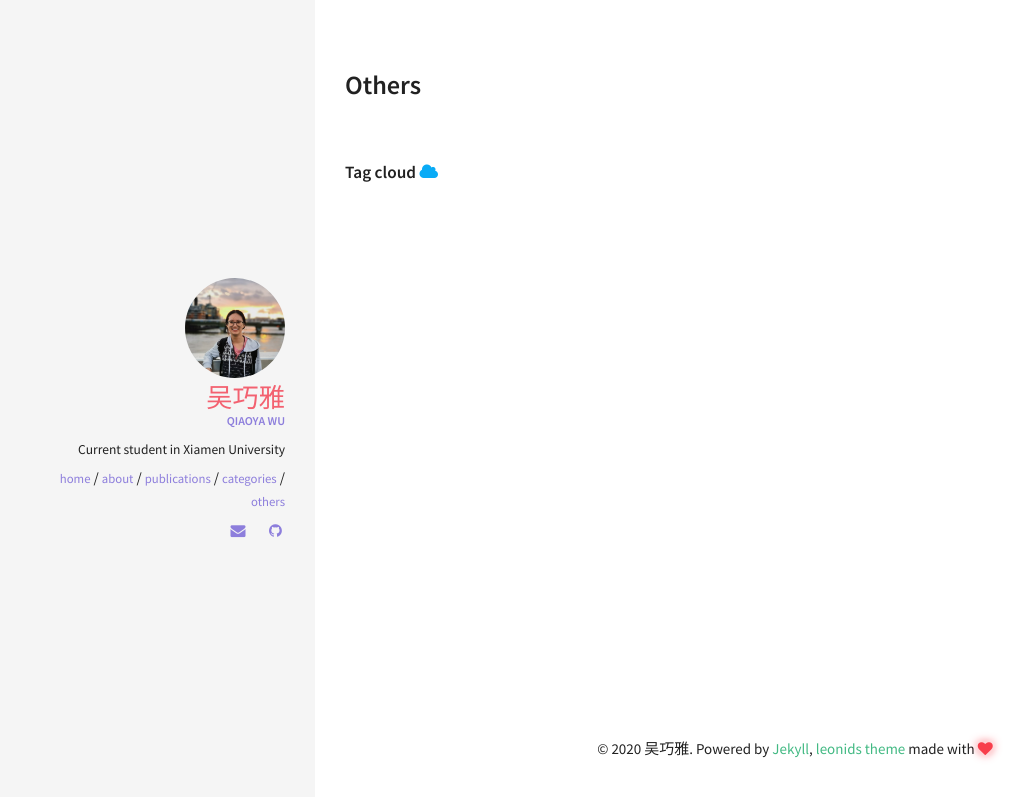
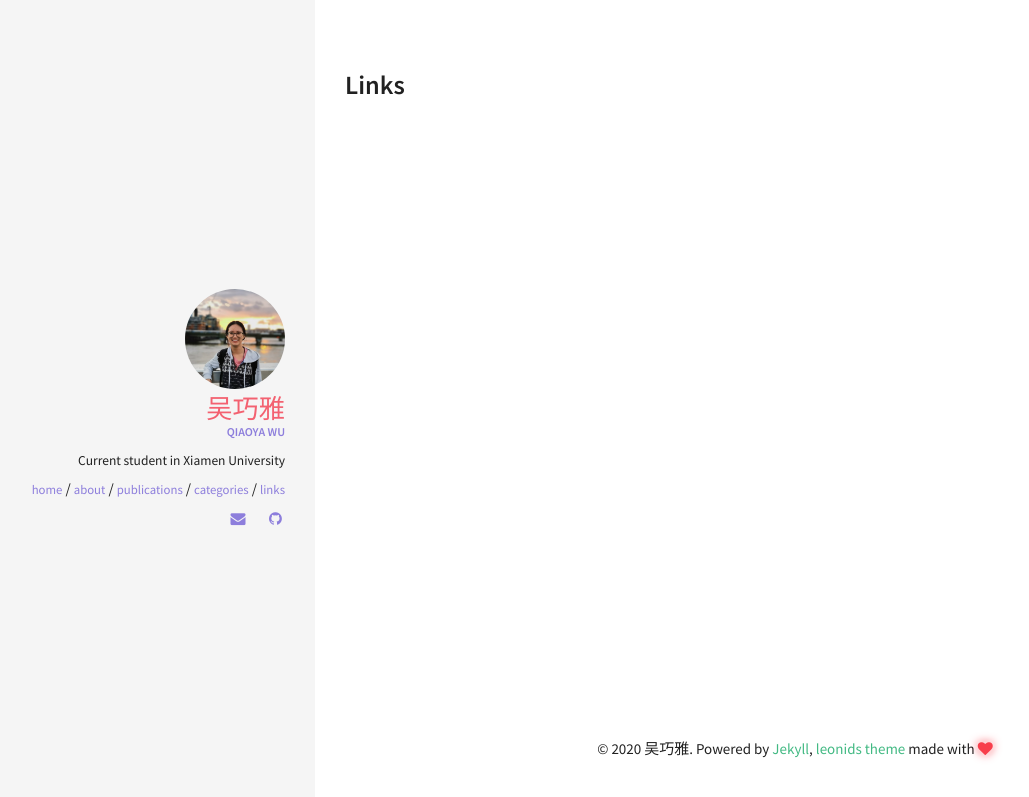
Before and after one commit to QiaoyaWu/qiaoyawu.github.io, a Jekyll site: the page built from tags.html, in a window 1280 px wide. Shown: the top 797 px of the page, without its empty margins (5-1034 px from the left). Built offline with Jekyll 4.4.1, drawn with Linux system fonts in a browser that asks for light colours.

Commit message:
change links

```diff
--- a/tags.html
+++ b/tags.html
@@ -1,30 +1,5 @@
 ---
 layout: page
-title:  Others
-permalink: /others/
+title:  Links
+permalink: /Links/
 ---
-
-<h5>Tag cloud <i class="fa fa-cloud info-text-color"></i></h5>
-<ul class="tag-cloud">
-{% for tag in site.tags %}
-  <li style="font-size: {{ tag | last | size | times: 100 | divided_by: site.tags.size | plus: 70  }}%">
-    <a class="post-tag" href="#{{ tag | first | slugize }}">
-      {{ tag | first }}
-    </a>
-  </li>
-{% endfor %}
-</ul>
-
-<div class="tag-list">
-{% for tag in site.tags %}
-  <div class="tag-group">
-    {% capture tag_name %}{{ tag | first }}{% endcapture %}
-    <h5 class="tag-group-title" id="{{ tag_name | slugize }}">{{ tag_name }}</h5>
-    {% for post in site.tags[tag_name] %}
-    <article class="tag-item">
-      <a class="tag-item-title" href="{{ site.url }}{{ post.url }}">{{post.title}}</a>
-    </article>
-    {% endfor %}
-  </div>
-{% endfor %}
-</div>
```
